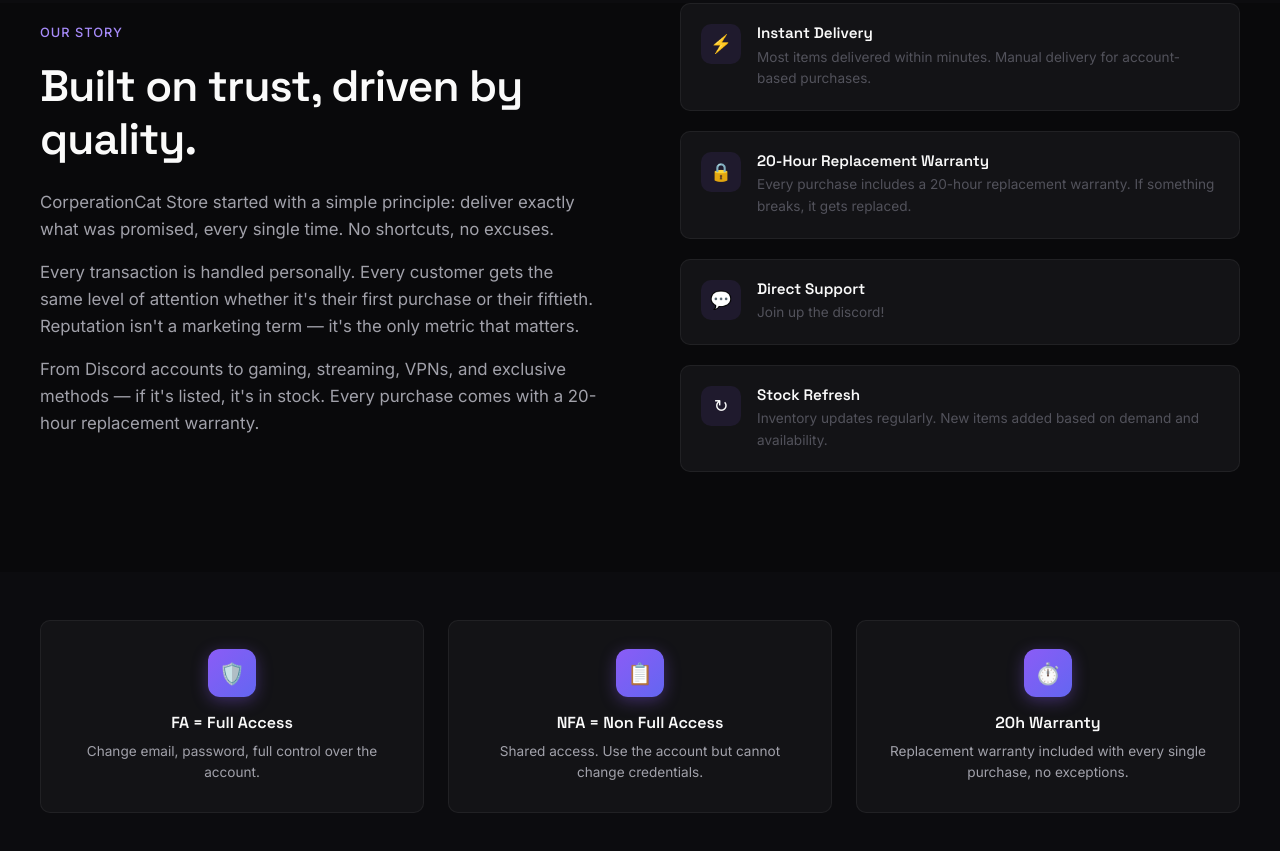
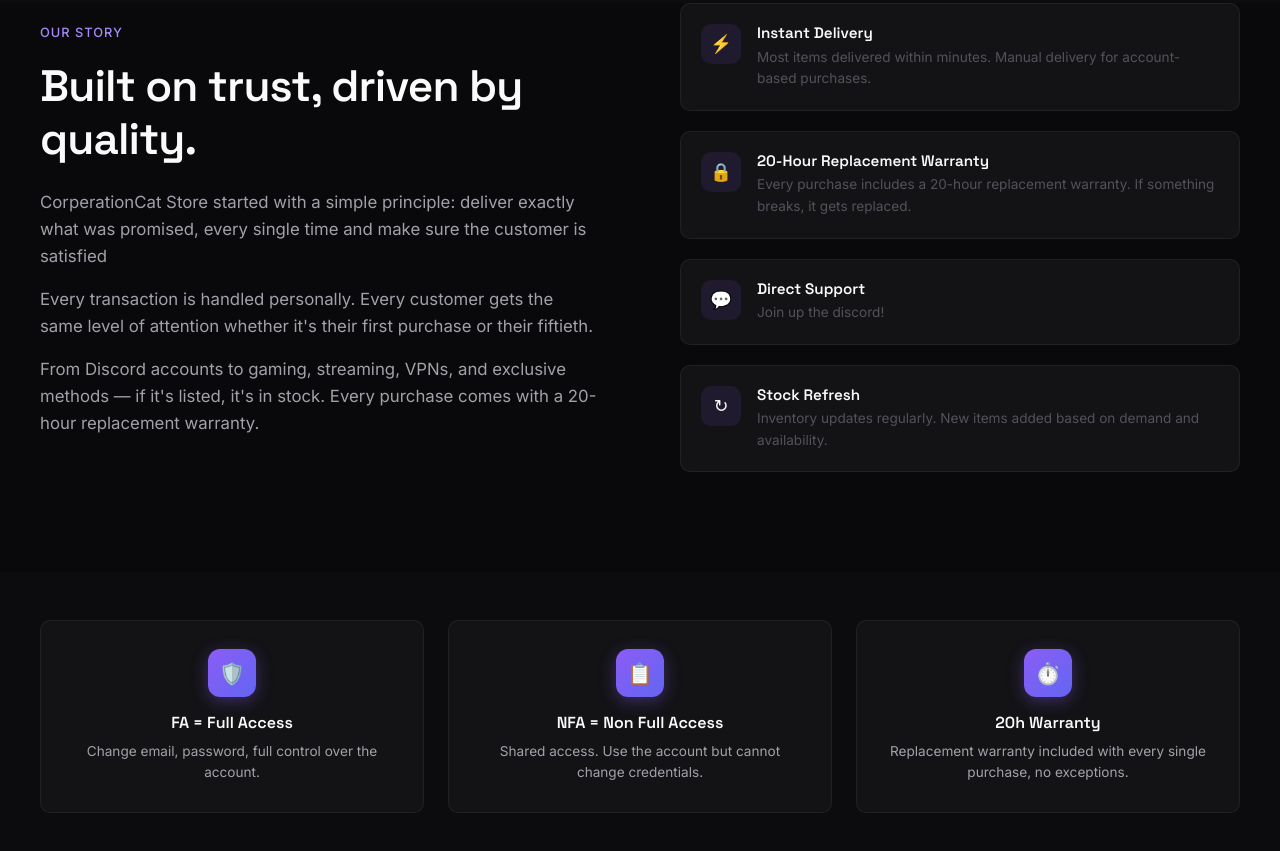
Before and after one commit to SWEEPSW33P/CC-Store, a plain HTML site: page index.html in a window 1280 px wide. Shown: the part 3814-4665 px from the top of the page. Drawn offline with Linux system fonts and the light colour scheme.

Commit message:
Update index.html

```diff
--- a/index.html
+++ b/index.html
@@ -1412,10 +1412,10 @@
           <span class="section-eyebrow">Our Story</span>
           <h2>Built on trust, driven by quality.</h2>
           <p>
-            CorperationCat Store started with a simple principle: deliver exactly what was promised, every single time. No shortcuts, no excuses.
+            CorperationCat Store started with a simple principle: deliver exactly what was promised, every single time and make sure the customer is satisfied
           </p>
           <p>
-            Every transaction is handled personally. Every customer gets the same level of attention whether it's their first purchase or their fiftieth. Reputation isn't a marketing term — it's the only metric that matters.
+            Every transaction is handled personally. Every customer gets the same level of attention whether it's their first purchase or their fiftieth.
           </p>
           <p>
             From Discord accounts to gaming, streaming, VPNs, and exclusive methods — if it's listed, it's in stock. Every purchase comes with a 20-hour replacement warranty.
```
